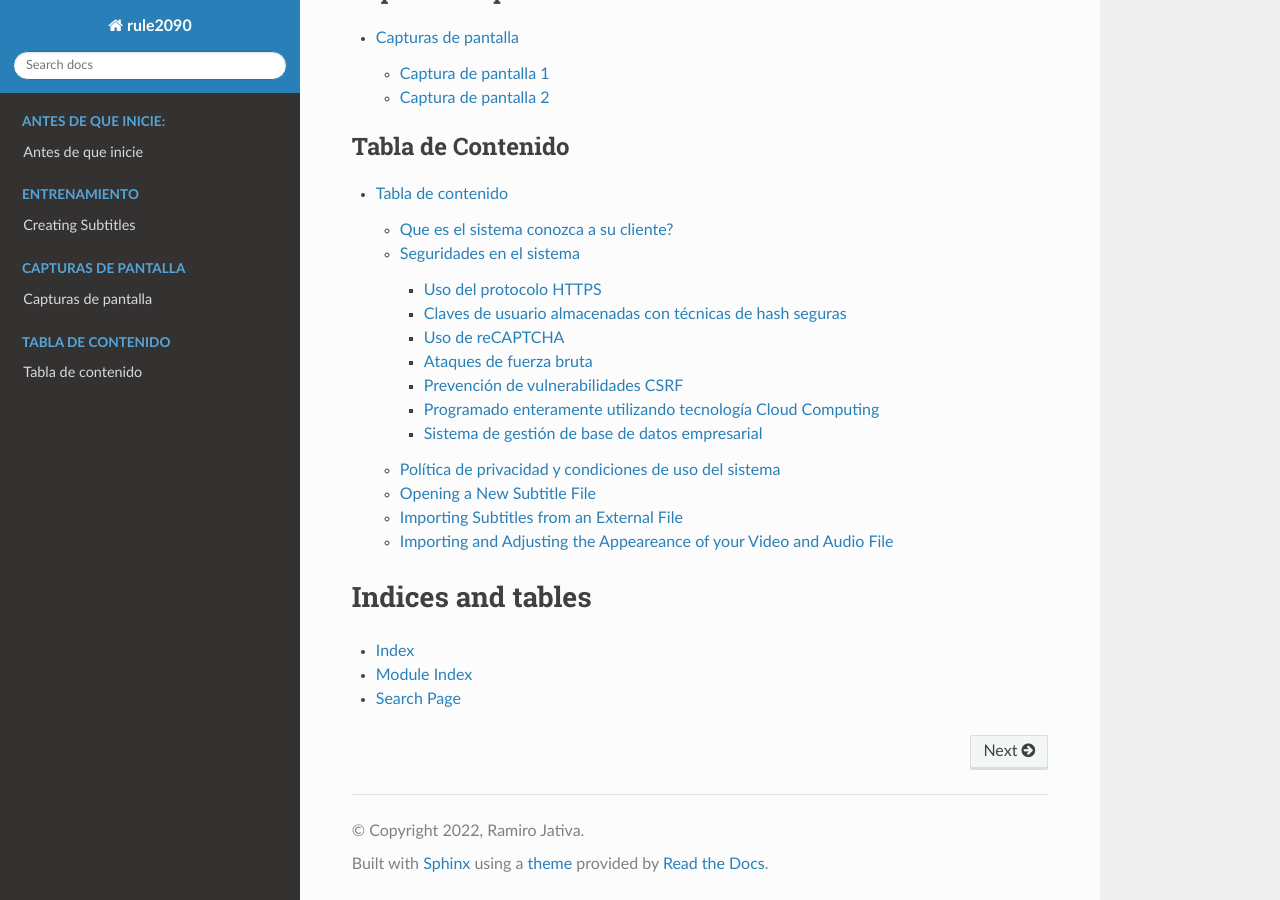
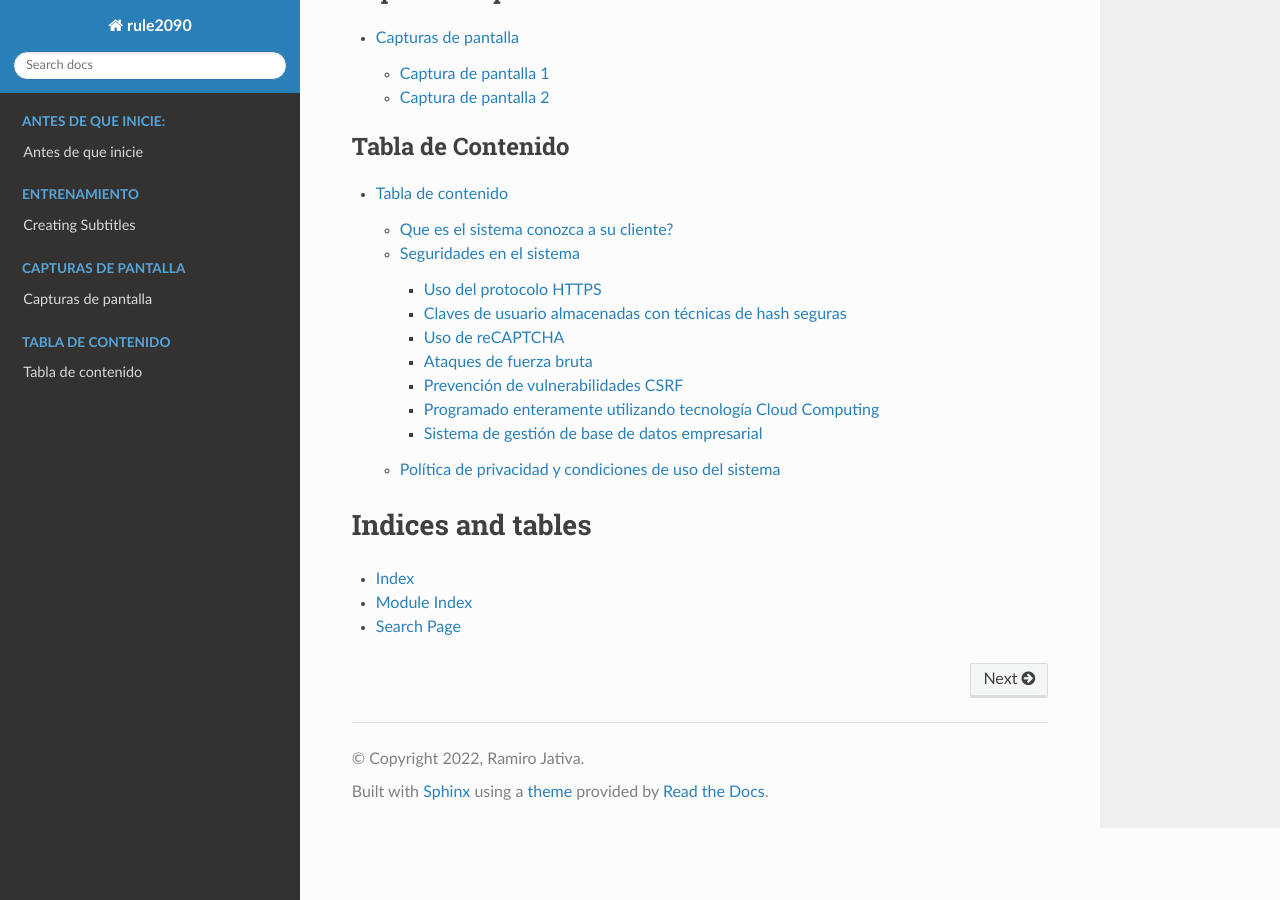
Before and after one commit to jativar/myproject, a Sphinx documentation site: the page built from docs/index.rst, in a window 1280 px wide and 900 px high, scrolled down 615 px. Built offline with Sphinx 7.4.7 and the Read the Docs theme 2.0.0, drawn with Linux system fonts in a browser that asks for light colours; some of the changed lines change nothing that is shown.

Commit message:
Tabla de Contenido

```diff
--- a/docs/tabla_de_contenido.rst
+++ b/docs/tabla_de_contenido.rst
@@ -58,7 +58,7 @@ Seguridades en el sistema
 Uso del protocolo HTTPS
 +++++++++++++++++++++++
 
-HTTPS (Protocolo seguro de transferencia de hipertexto) es una versión cifrada del protocolo HTTP. Utiliza SSL o TLS para cifrar todas las comunicaciones entre un cliente y un servidor. Esta conexión segura permite a los clientes estar seguros de que están conectados con el servidor deseado e intercambiar datos confidenciales. (fuente: https://developer.mozilla.org/en-US/docs/Web/Security )
+HTTPS (Protocolo seguro de transferencia de hipertexto) es una versión cifrada del protocolo HTTP. Utiliza SSL o TLS para cifrar todas las comunicaciones entre un cliente y un servidor. Esta conexión segura permite a los clientes estar seguros de que están conectados con el servidor deseado e intercambiar datos confidenciales.
 
 .. admonition:: Para mayor información sobre el protocolo HTTPS
 
@@ -107,58 +107,3 @@ Utiliza el sistema de gestión de base de datos empresarial MySQL que esta entre
 Política de privacidad y condiciones de uso del sistema
 -------------------------------------------------------
 El sistema cuenta con la política de privacidad, alcance, información de los datos que se recolectan, información de los datos que no se recolectan, la finalidad de la política de privacidad, explicación del proceso para ejercer derecho de acceso y rectificación, descripción del proceso a seguir cuando existan cambios en la política de privacidad, descripción del uso de cookies, descripción de las medidas para precautelar la seguridad de los datos personales, descripción detallada de la base legal Ecuatoriana que sustenta el tratamiento de los datos, descripción de los términos y condiciones de uso del sistema, responsabilidad del sistema, las obligaciones del usuario del sistema, y datos de contacto del proveedor del sistema.
-
-
-
-
-
-
-
-
-.. _open1:
-
-Opening a New Subtitle File
----------------------------
-
-Before creating your subtitles, you need to create a subtitling project.
-
-To create a new subtitling project:
-
-1. In the interface, click the **New** |newbutton| button.
-
-.. |newbutton| image:: /images/new_button.png
-               :scale: 15%
-
-
-
-2. 2. A new, blank file will appear.
-
-Importing Subtitles from an External File
------------------------------------------
-
-If you already have your subtitles typed out in a text file (e.g.), Notepad), you can import the file into Jubler.
-
-.. image:: /images/import_file.png
-
-1. To locate the external file, click the **Load Screen** button at the top of the interface.
-2. In the window that appears, select the file you want to upload.
-3. To confirm the selection, click **Open**. The subtitles will now appear in the interface.
-
-.. warning::
-
-   warning
-
-.. admonition:: Remember!
-
-   By default, the audio track is also displayed with the video preview. Jubler needs to be in full screen for the video and audio track to be displayed side-by-side.
-
-
-
-
-Importing and Adjusting the Appeareance of your Video and Audio File
---------------------------------------------------------------------
-
-.. image:: /images/adjust.png
-
-1. Click on the aye button.
-2. To choose your movie file, click **Browse** to the rigth of the text field.
```
